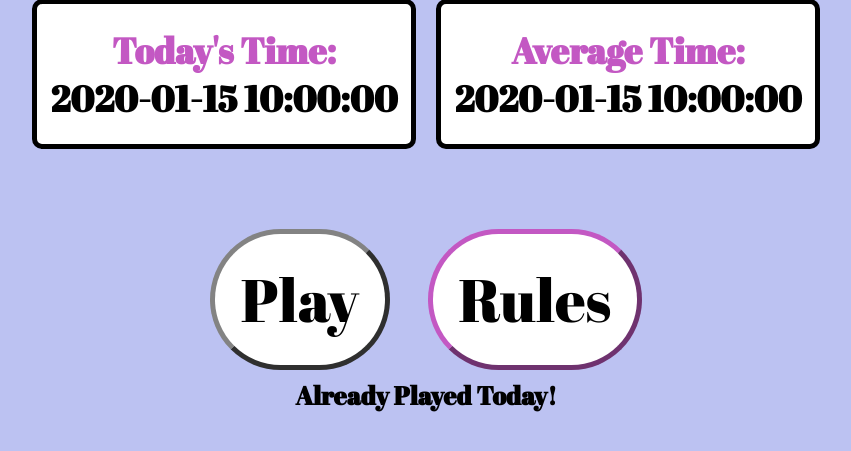
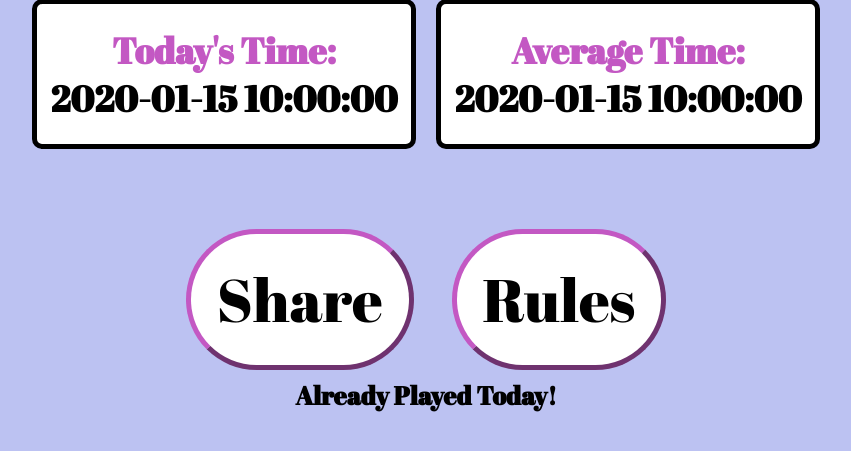
Before and after one commit to CharlieA8/In-Betweens-Py, a Flask app: template templates/title.html in a window 1280 px wide. Shown: the part 205-656 px from the top of the page, without its empty margins (214-1065 px from the left). Run offline with Flask 3, Linux system fonts and the light colour scheme; the template is opened without the code that fills it: most values are stand-ins (such as "Sample title", 1, 10 or a date in 2020); parts of the project's set-up code (start-up, migrations or seed data) failed here and were passed over.

Commit message:
added share button to title upon completing daily puzzle

```diff
--- a/templates/title.html
+++ b/templates/title.html
@@ -1,7 +1,7 @@
 {% extends 'base.html' %}
 
 {% block head %}
-
+    <script src="static/script/shareButton.js" defer></script>
 {% endblock %}
 
 {% block body %}
@@ -16,7 +16,7 @@
 
         <div class="times">
             <div class="clue leftSlide">
-                <span class="in_between">Today's Time:</span>{{ time_today }}
+                <span class="in_between">Today's Time:</span><span id="time">{{ time_today }}</span>
             </div>
             <div class="clue rightSlide">
                 <span class="in_between">Average Time:</span> {{ average_time }}
@@ -27,7 +27,7 @@
             {% if playable %}
                 <button class="playButton" id="play" name="button" onclick="window.location.href='/resume'">Play</button>
             {% else %}
-                <button class="alreadyPlayed" name="button" disabled>Play</button>
+                <button class="rulesButton" name="button" id="shareButton">Share</button>
             {% endif %}
             <button class="rulesButton" id="rules" name="button" onclick="window.location.href='/rules'">Rules</button>
         </div>
```
